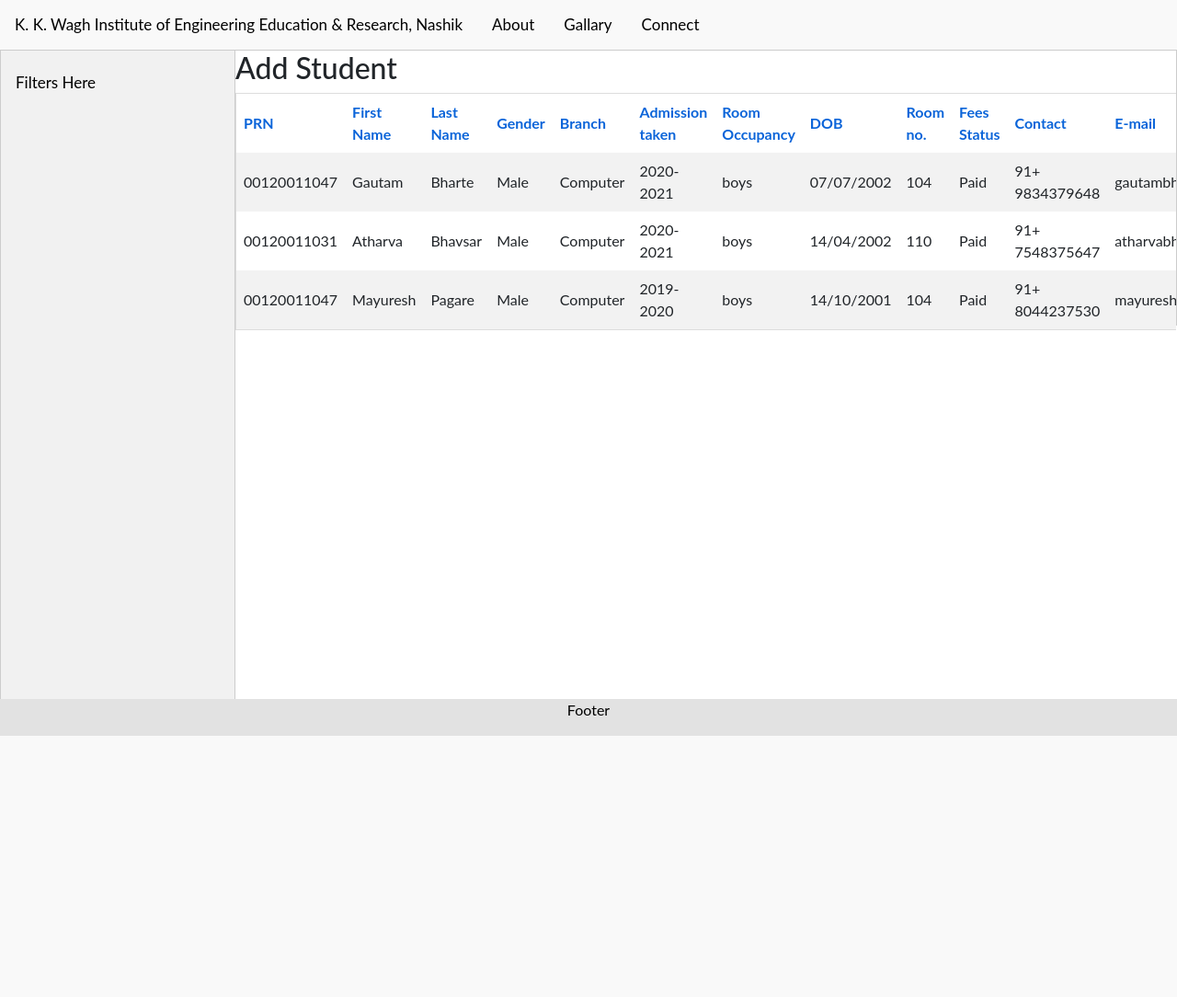
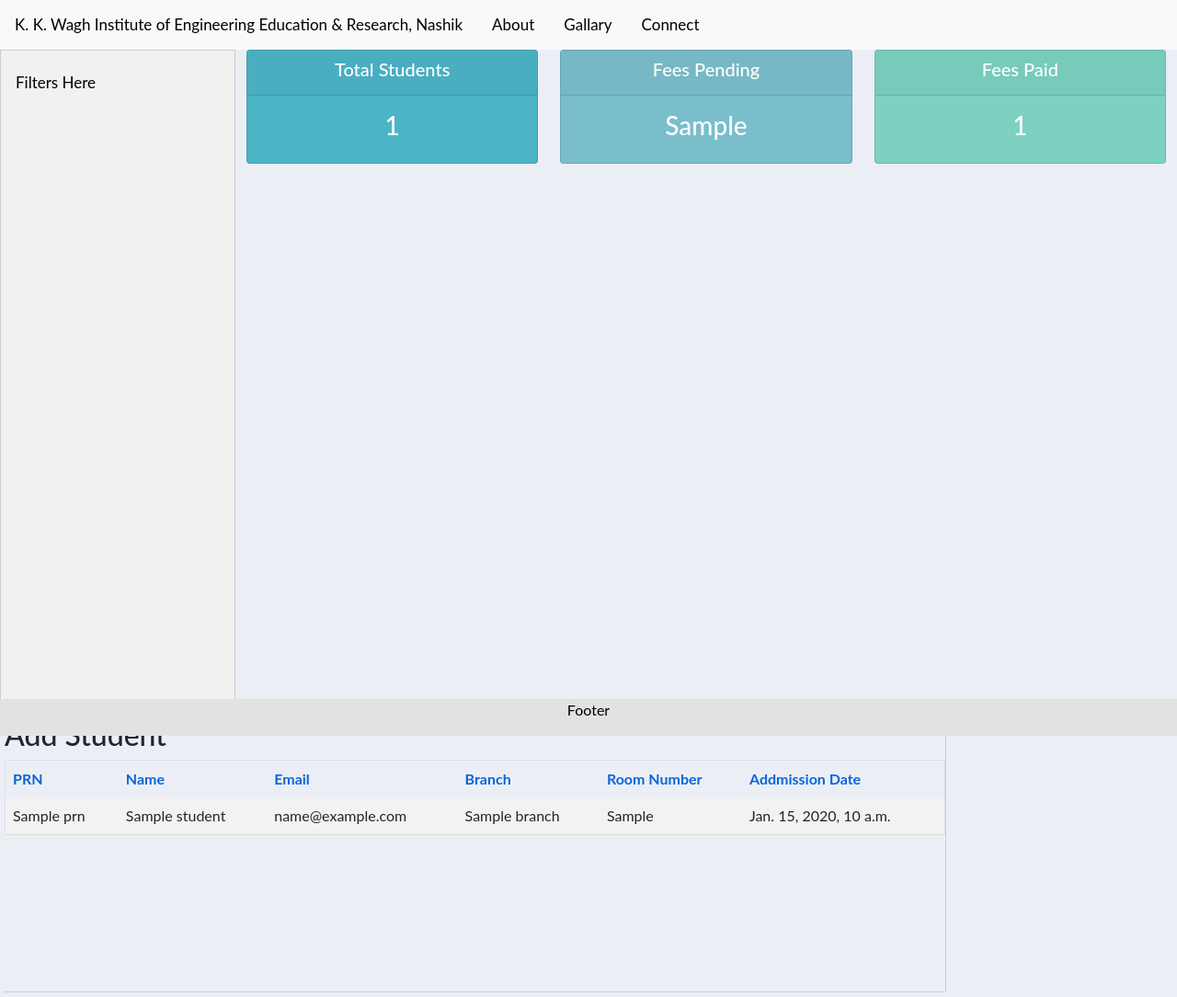
Before and after one commit to GautamBharte/Hostel-Management-System, a Django app: template templates/accounts/dashboard.html in a window 1280 px wide. Shown: the whole page at 92% size. Before the commit the page ends 800 px from the top, so only its background shows below. Run offline with Django 3.2, Linux system fonts and the light colour scheme; the template is opened without the code that fills it: most values are stand-ins (such as "Sample title", 1, 10 or a date in 2020); some libraries are stand-ins or nearby versions.

Commit message:
Rendered students data to dashboard

```diff
--- a/KKWIEER_Hostel/models.py
+++ b/KKWIEER_Hostel/models.py
@@ -4,12 +4,18 @@ from django.db import models
 # Create your models here.
 
 class Student(models.Model):
+    FEES_STATUS = (
+        ('Pending', 'Pending'),
+        ('Paid', 'Paid')
+    )
+
     prn = models.CharField(max_length=12, null=True)
     name = models.CharField(max_length=200, null=True)
     email = models.CharField(max_length=200, null=True)
     branch = models.CharField(max_length=50, null=True)
     room_no = models.CharField(max_length=5, null=True)
     date_created = models.DateTimeField(auto_now_add=True)
+    fees_status = models.CharField(max_length=200, null=True, choices=FEES_STATUS)
 
     def __str__(self) -> str:
         return self.name
--- a/static/css/dashboard.css
+++ b/static/css/dashboard.css
@@ -0,0 +1,17 @@
+body{
+    background-color: #ebeff5;
+}
+
+
+#total-orders{
+    background-color: #4cb4c7;
+}
+
+
+#orders-delivered{
+    background-color: #7abecc;
+}
+
+#orders-pending{
+    background-color: #7CD1C0;
+}
--- a/static/css/database.css
+++ b/static/css/database.css
@@ -4,6 +4,22 @@
 
 body {
     font-family: "Lato", sans-serif;
+    background-color: #ebeff5;
+}
+
+
+
+#total-complaints{
+    background-color: #4cb4c7;
+}
+
+
+#complaints-pending{
+    background-color: #7abecc;
+}
+
+#complaints-completed{
+    background-color: #7CD1C0;
 }
 
 /* Style the tab */
@@ -48,6 +64,7 @@ body {
     width: 80%;
     border-left: none;
     height: 300px;
+    margin: 5px;
 }
 
 
--- a/templates/accounts/database.html
+++ b/templates/accounts/database.html
@@ -3,6 +3,50 @@
 <div class="tab">
     <button class="tablinks">Filters Here</button>
 </div>
+
+
+<div class="row">
+	<div class="col">
+		<div class="col-md">
+			<div class="card text-center text-white  mb-3" id="total-students" style="background-color: #4cb4c7;">
+			  	<div class="card-header">
+			  		<h5 class="card-title">Total Students</h5>
+			  	</div>
+			  	<div class="card-body">
+			    	<h3 class="card-title">{{total_students}}</h3>
+			  	</div>
+			</div>
+		</div>
+	</div>
+
+	<div class="col">
+		<div class="col-md">
+			<div class="card text-center text-white  mb-3" id="fees-pending" style="background-color: #7abecc;">
+			  	<div class="card-header">
+			  		<h5 class="card-title">Fees Pending</h5>
+			  	</div>
+			  	<div class="card-body">
+			    	<h3 class="card-title">{{fees_pending}}</h3>
+			  	</div>
+			</div>
+		</div>
+	</div>
+
+	<div class="col">
+		<div class="col-md">
+			<div class="card text-center text-white  mb-3" id="fees-paid" style="background-color: #7CD1C0;">
+			  	<div class="card-header">
+			  		<h5 class="card-title">Fees Paid</h5>
+			  	</div>
+			  	<div class="card-body">
+			    	<h3 class="card-title">{{fees_paid}}</h3>
+			  	</div>
+			</div>
+		</div>
+	</div>
+</div>
+
+
 
 <div class="tabcontent">
     <h2>Add Student</h2>
@@ -10,60 +54,24 @@
         <table>
           <tr>
             <th>PRN</th>
-            <th>First Name</th>
-            <th>Last Name</th>
-            <th>Gender</th>
+            <th>Name</th>
+            <th>Email</th>
             <th>Branch</th>
-            <th>Admission taken</th>
-            <th>Room Occupancy</th>
-            <th>DOB</th>
-            <th>Room no.</th>
-            <th>Fees Status</th>
-            <th>Contact</th>
-            <th>E-mail</th>
+            <th>Room Number</th>
+            <th>Addmission Date</th>
           </tr>
-          <tr>
-            <td>00120011047</td>
-            <td>Gautam</td>
-            <td>Bharte</td>
-            <td>Male</td>
-            <td>Computer</td>
-            <td>2020-2021</td>
-            <td>boys</td>
-            <td>07/07/2002</td>
-            <td>104</td>
-            <td>Paid</td>
-            <td>91+ 9834379648</td>
-            <td>gautambharte123@gmail.com</td>
-          </tr>
-          <tr>
-            <td>00120011031</td>
-            <td>Atharva</td>
-            <td>Bhavsar</td>
-            <td>Male</td>
-            <td>Computer</td>
-            <td>2020-2021</td>
-            <td>boys</td>
-            <td>14/04/2002</td>
-            <td>110</td>
-            <td>Paid</td>
-            <td>91+ 7548375647</td>
-            <td>atharvabhavsar223@gmail.com</td>
-          </tr>
-          <tr>
-            <td>00120011047</td>
-            <td>Mayuresh</td>
-            <td>Pagare</td>
-            <td>Male</td>
-            <td>Computer</td>
-            <td>2019-2020</td>
-            <td>boys</td>
-            <td>14/10/2001</td>
-            <td>104</td>
-            <td>Paid</td>
-            <td>91+ 8044237530</td>
-            <td>mayureshpagare07@gmail.com</td>
-          </tr>
+
+          {% for i in students %}
+            <tr>
+              <td>{{i.prn}}</td>
+              <td>{{i.name}}</td>
+              <td>{{i.email}}</td>
+              <td>{{i.branch}}</td>
+              <td>{{i.room_no}}</td>
+              <td>{{i.date_created}}</td>
+            </tr>
+          {% endfor %}
+
         </table>
       </div>
 </div>
```
Also changed, not shown: KKWIEER_Hostel/views.py (+14 -2 lines), KKWIEER_Hostel/migrations/0005_student_fees_status.py (added), db.sqlite3.
